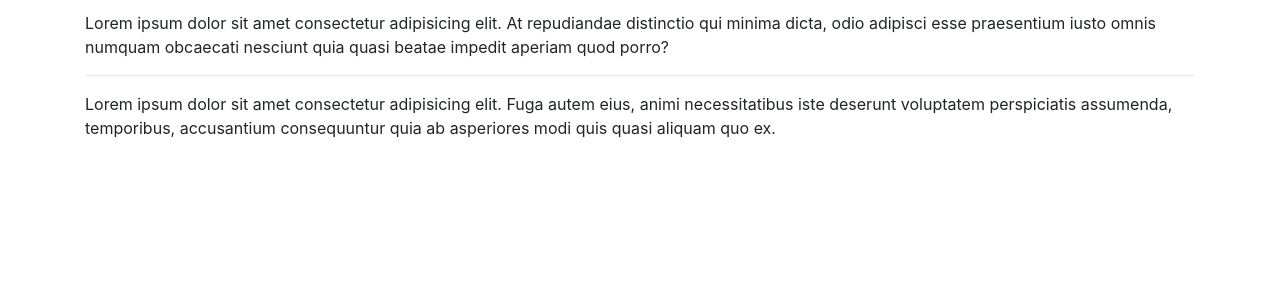
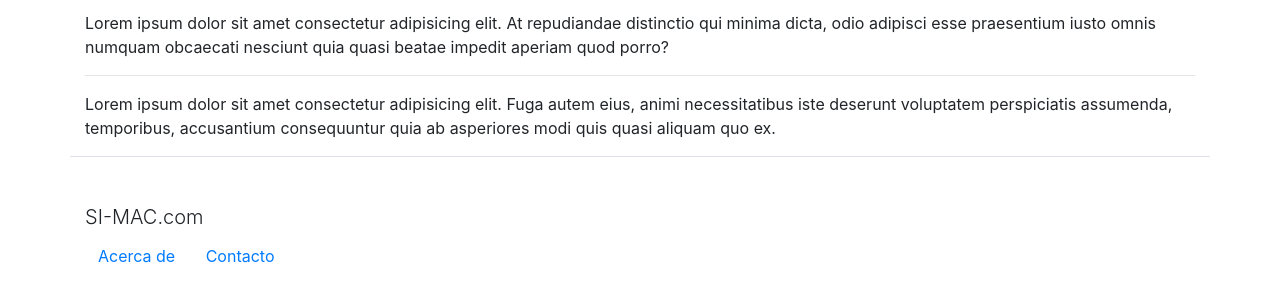
Before and after one commit to Mario-Alonso99/ProjectColaborativoSIMAC, a plain HTML site: page index.html in a window 1280 px wide. Shown: the part 140-440 px from the top of the page. Drawn offline with nearby package versions, Linux system fonts and the light colour scheme.

Commit message:
edita footer

```diff
--- a/index.html
+++ b/index.html
@@ -23,7 +23,12 @@
         accusantium consequuntur quia ab asperiores modi quis quasi aliquam quo ex.</p>
     </main>
     <footer class="container">
-
+        <div class="row border-top py-5">
+            <div class="col">
+                <h3 class="lead">SI-MAC.com</h3>
+                <a href="#" class="btn btn-link">Acerca de</a>
+                <a href="#" class="btn btn-link">Contacto</a>
+            </div>
     </footer>
     <script src="https://code.jquery.com/jquery-3.5.1.slim.min.js" integrity="sha384-DfXdz2htPH0lsSSs5nCTpuj/zy4C+OGpamoFVy38MVBnE+IbbVYUew+OrCXaRkfj" crossorigin="anonymous"></script>
     <script src="https://cdn.jsdelivr.net/npm/popper.js@1.16.0/dist/umd/popper.min.js" integrity="sha384-Q6E9RHvbIyZFJoft+2mJbHaEWldlvI9IOYy5n3zV9zzTtmI3UksdQRVvoxMfooAo" crossorigin="anonymous"></script>
```
